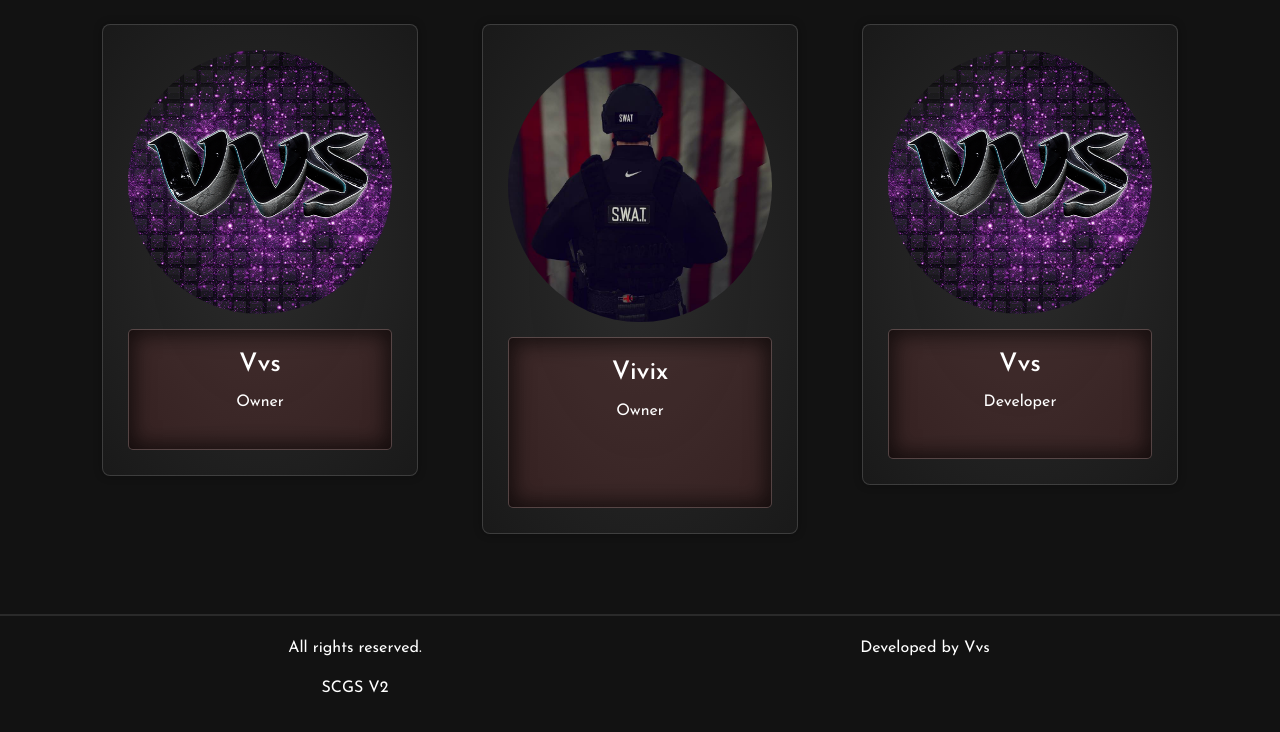
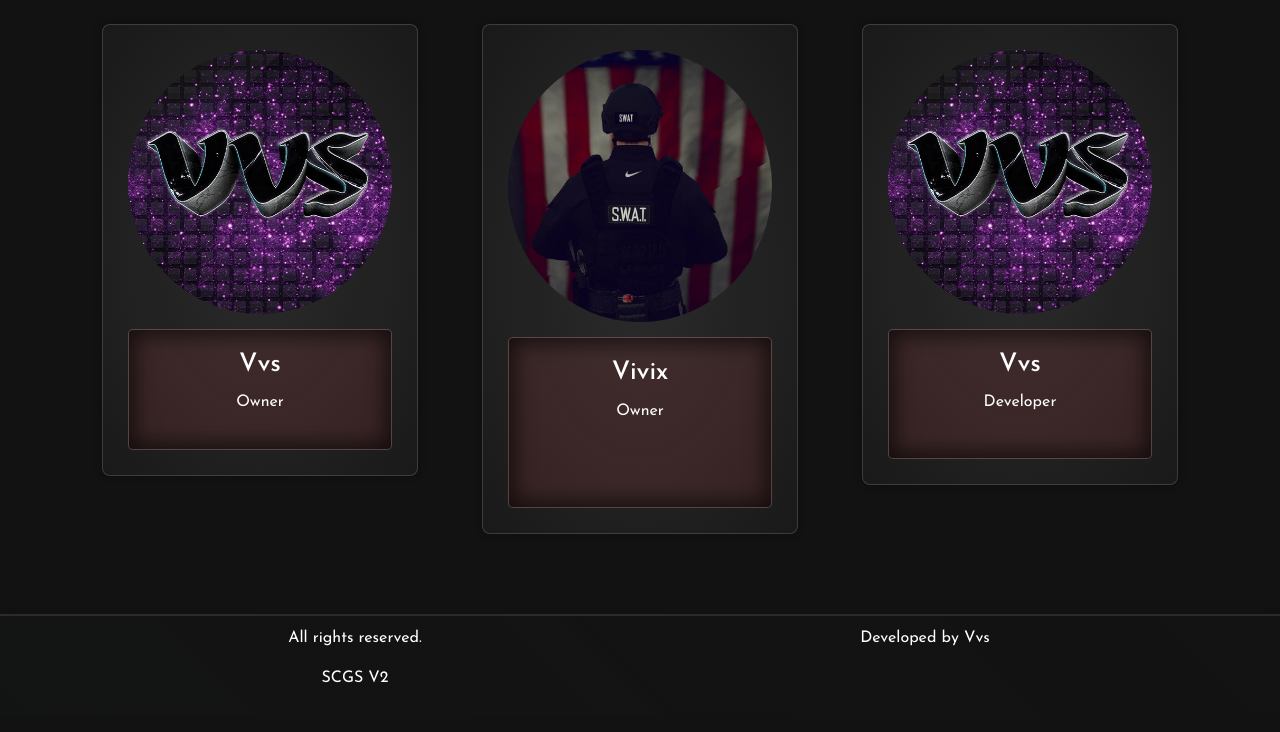
Before and after one commit to bigvvs/scgs-website, a plain HTML site: page index.html in a window 1280 px wide. Shown: the part 662-1394 px from the top of the page. Drawn offline with nearby package versions, Linux system fonts and the light colour scheme.

Commit message:
Update style.css

```diff
--- a/style.css
+++ b/style.css
@@ -217,10 +217,16 @@ button:hover, .navbar-nav .nav-link:hover {
 
 footer {
     /* background: #111; */
+    background: linear-gradient(45deg, rgba(19, 20, 20, 0.6), rgba(18, 18, 19, 0.8));
+    border: none;
+    box-shadow: 0 4px 10px rgba(0, 0, 0, 0.3);
+    padding: 10px 20px;
+
     border-top: solid 2px rgba(255, 255, 255, 0.1);
+
     color: #fff;
     text-align: center;
-    padding: 20px 0;
+    padding: 10px 0;
 }
 
 /* Responsive Design */
```
